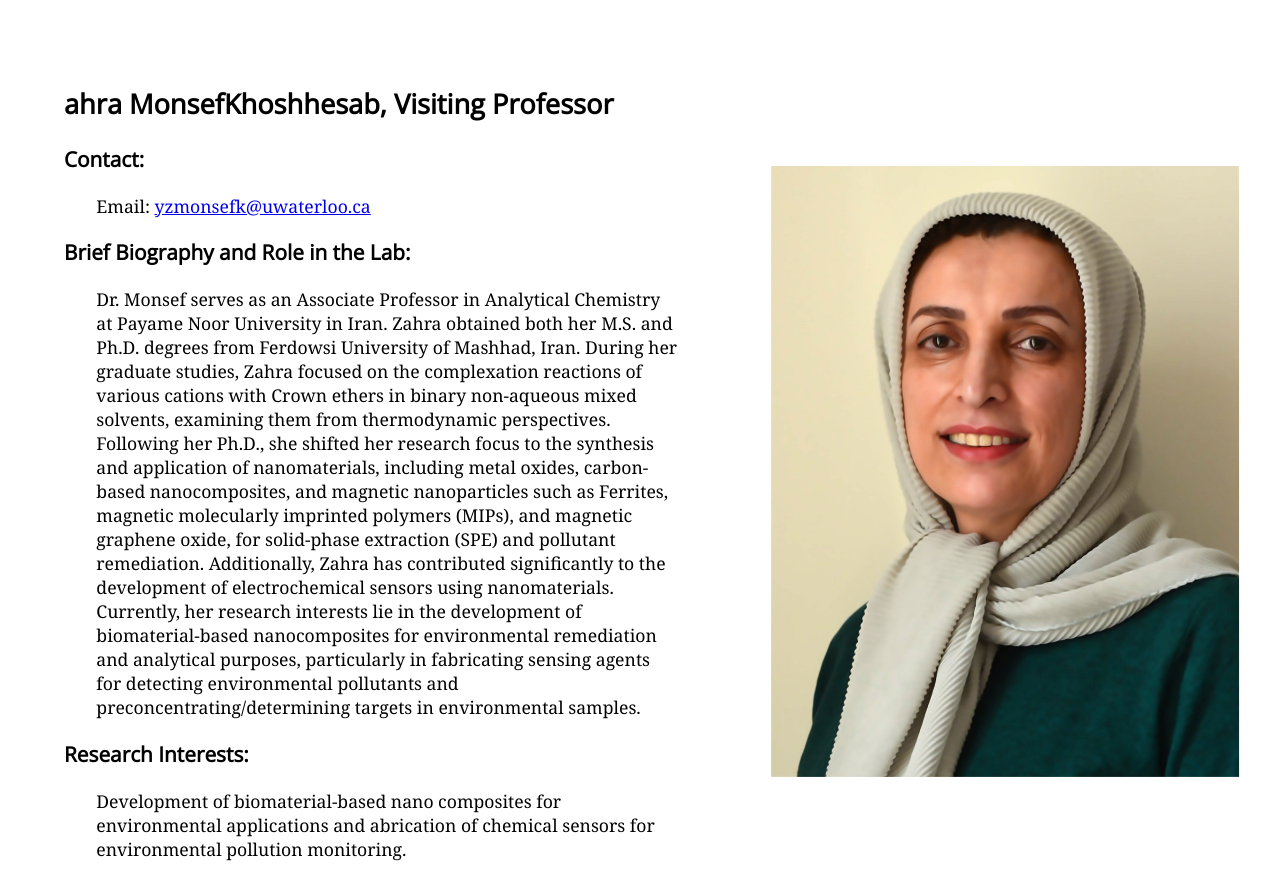
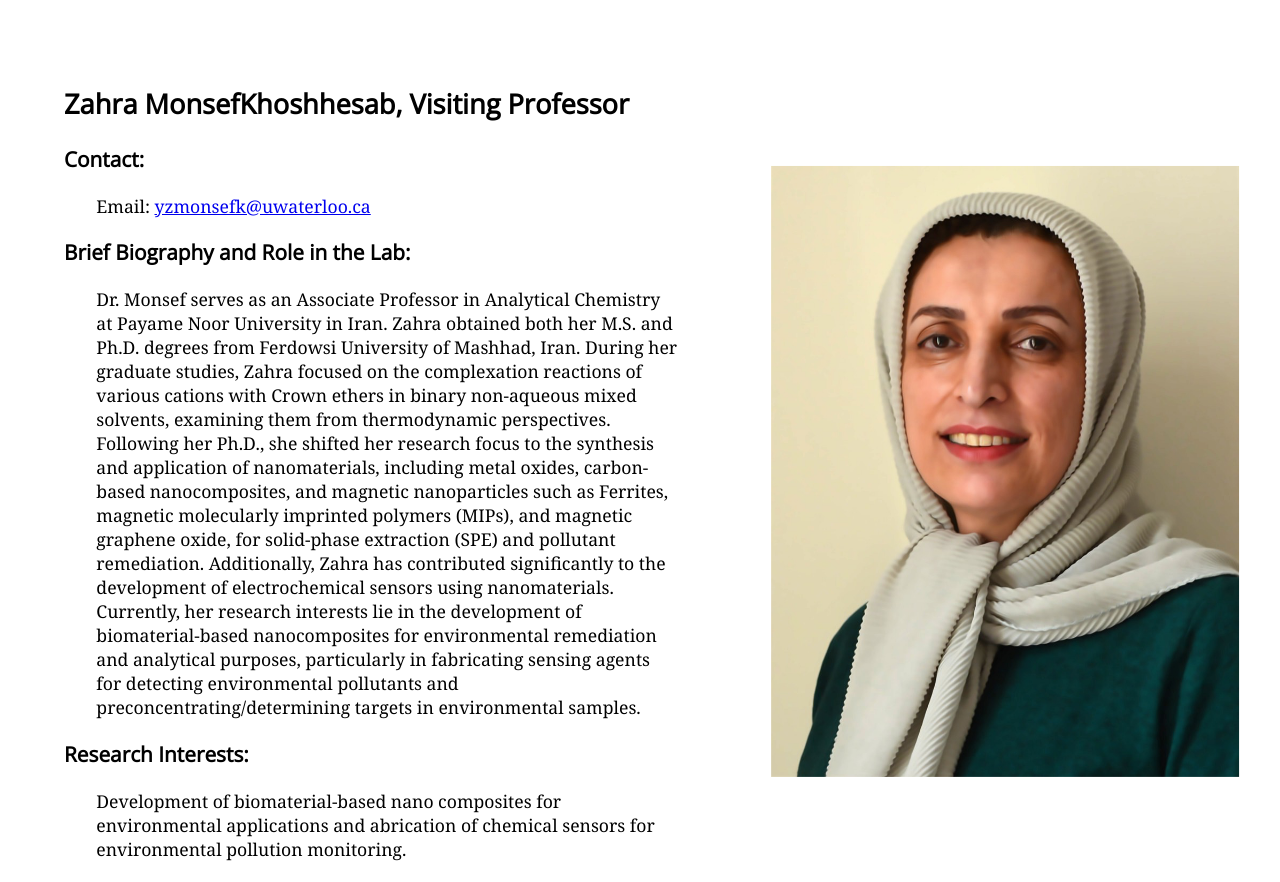
Before and after one commit to KamkarLab/Kamkarlab.github.io, a plain HTML site: page people.html in a window 1280 px wide. Shown: the part 10589-11471 px from the top of the page. Drawn offline with nearby package versions, Linux system fonts and the light colour scheme.

Commit message:
Update people.html

```diff
--- a/people.html
+++ b/people.html
@@ -361,7 +361,7 @@
          <div class="scholar reversed">
             <img class="scholar-image" src="images/people/Monsef.png" alt="Dr. Zahra MonsefKhoshhesab">
             <div class="scholar-infomation">
-                <h2>ahra MonsefKhoshhesab, Visiting Professor</h2>
+                <h2>Zahra MonsefKhoshhesab, Visiting Professor</h2>
                 <h3>Contact:</h3>
                 <p>Email: <a href="mailto:yzmonsefk@uwaterloo.ca">yzmonsefk@uwaterloo.ca</a></p>
                 <h3>Brief Biography and Role in the Lab:</h3>
```
